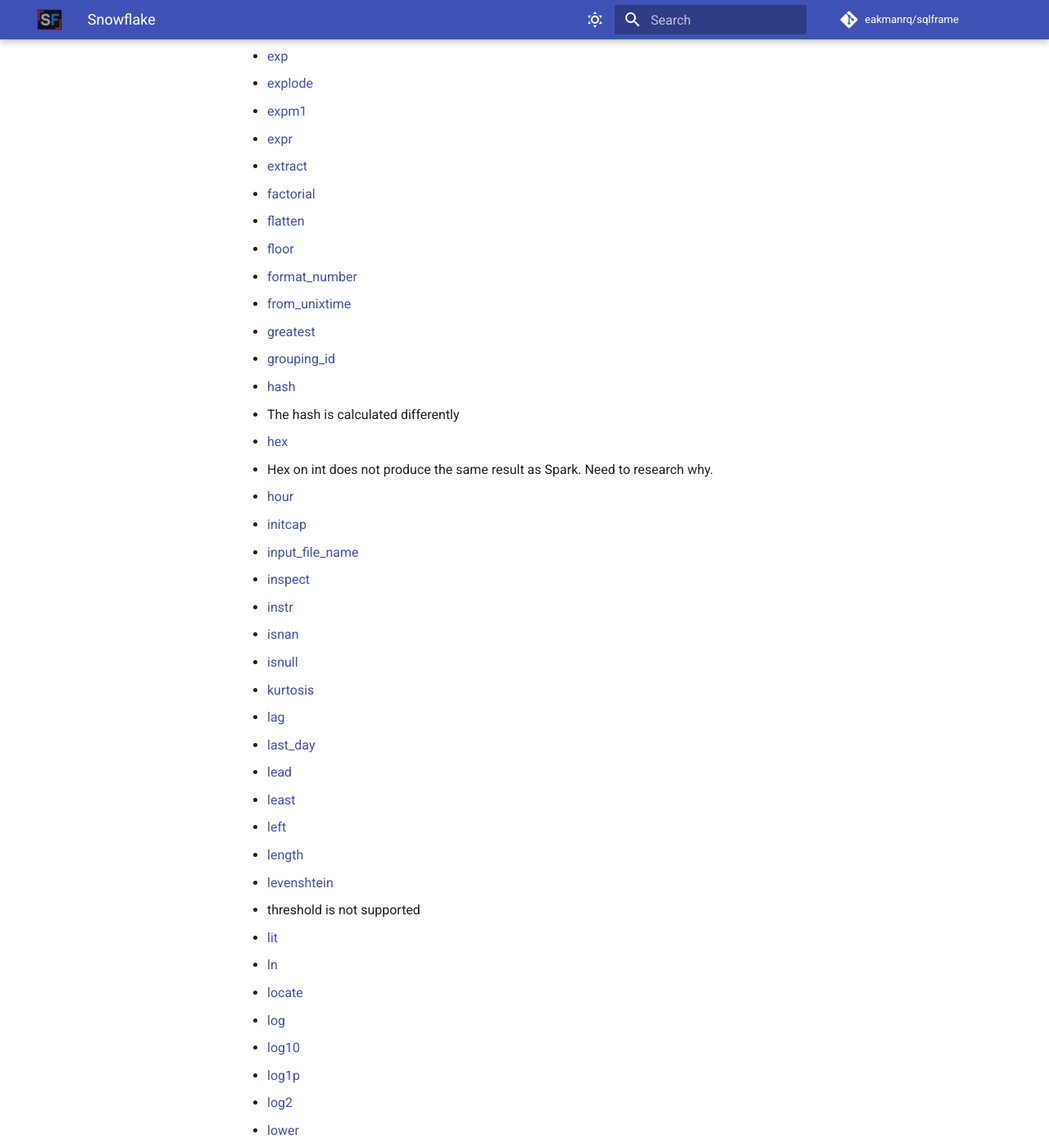
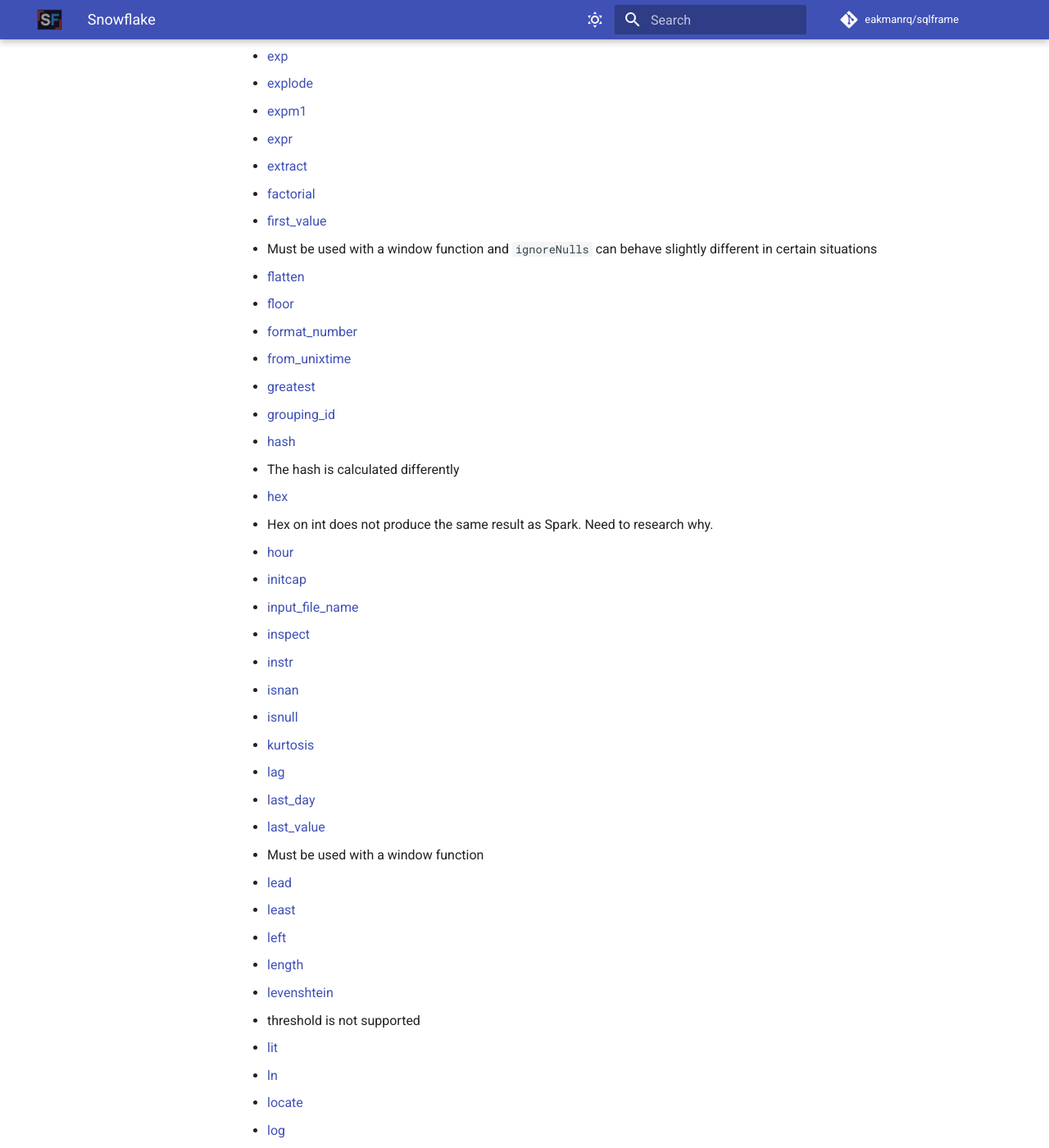
Before and after one commit to eakmanrq/sqlframe, an MkDocs documentation site: the page built from docs/snowflake.md, in a window 1280 px wide and 1400 px high, scrolled down 10616 px. Shown: the whole window at 82% size. Built offline with MkDocs 1.6.1 and Material for MkDocs 9.7.7, drawn with Linux system fonts in a browser that asks for light colours; comment, search, counter and statistics services are not loaded.

Commit message:
feat: widen last/first value support

```diff
--- a/docs/snowflake.md
+++ b/docs/snowflake.md
@@ -394,6 +394,8 @@ See something that you would like to see supported? [Open an issue](https://gith
 * [expr](https://spark.apache.org/docs/latest/api/python/reference/pyspark.sql/api/pyspark.sql.functions.expr.html)
 * [extract](https://spark.apache.org/docs/latest/api/python/reference/pyspark.sql/api/pyspark.sql.functions.extract.html)
 * [factorial](https://spark.apache.org/docs/latest/api/python/reference/pyspark.sql/api/pyspark.sql.functions.factorial.html)
+* [first_value](https://spark.apache.org/docs/latest/api/python/reference/pyspark.sql/api/pyspark.sql.functions.first_value.html)
+  * Must be used with a window function and `ignoreNulls` can behave slightly different in certain situations
 * [flatten](https://spark.apache.org/docs/latest/api/python/reference/pyspark.sql/api/pyspark.sql.functions.flatten.html)
 * [floor](https://spark.apache.org/docs/latest/api/python/reference/pyspark.sql/api/pyspark.sql.functions.floor.html)
 * [format_number](https://spark.apache.org/docs/latest/api/python/reference/pyspark.sql/api/pyspark.sql.functions.format_number.html)
@@ -414,6 +416,8 @@ See something that you would like to see supported? [Open an issue](https://gith
 * [kurtosis](https://spark.apache.org/docs/latest/api/python/reference/pyspark.sql/api/pyspark.sql.functions.kurtosis.html)
 * [lag](https://spark.apache.org/docs/latest/api/python/reference/pyspark.sql/api/pyspark.sql.functions.lag.html)
 * [last_day](https://spark.apache.org/docs/latest/api/python/reference/pyspark.sql/api/pyspark.sql.functions.last_day.html)
+* [last_value](https://spark.apache.org/docs/latest/api/python/reference/pyspark.sql/api/pyspark.sql.functions.last_value.html)
+  * Must be used with a window function
 * [lead](https://spark.apache.org/docs/latest/api/python/reference/pyspark.sql/api/pyspark.sql.functions.lead.html)
 * [least](https://spark.apache.org/docs/latest/api/python/reference/pyspark.sql/api/pyspark.sql.functions.least.html)
 * [left](https://spark.apache.org/docs/latest/api/python/reference/pyspark.sql/api/pyspark.sql.functions.left.html)
```
Also changed, not shown: docs/bigquery.md (+2 -0 lines), 2 other files.
